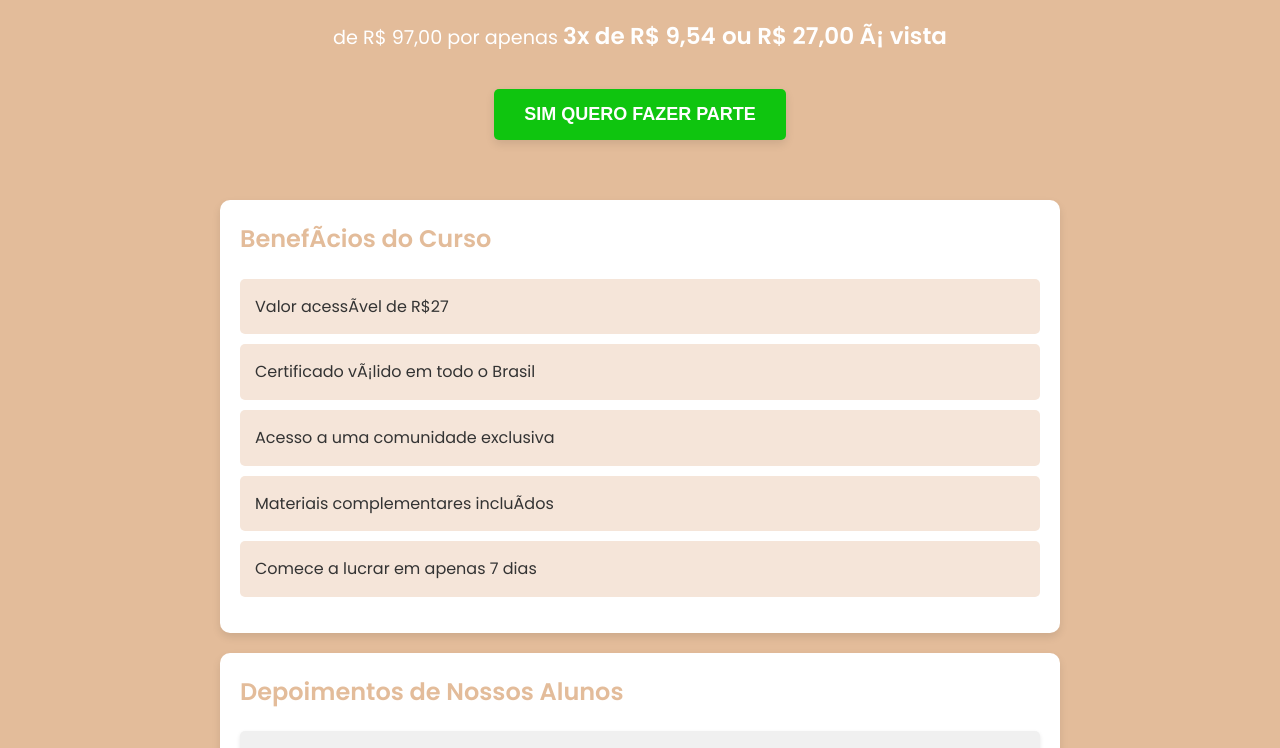
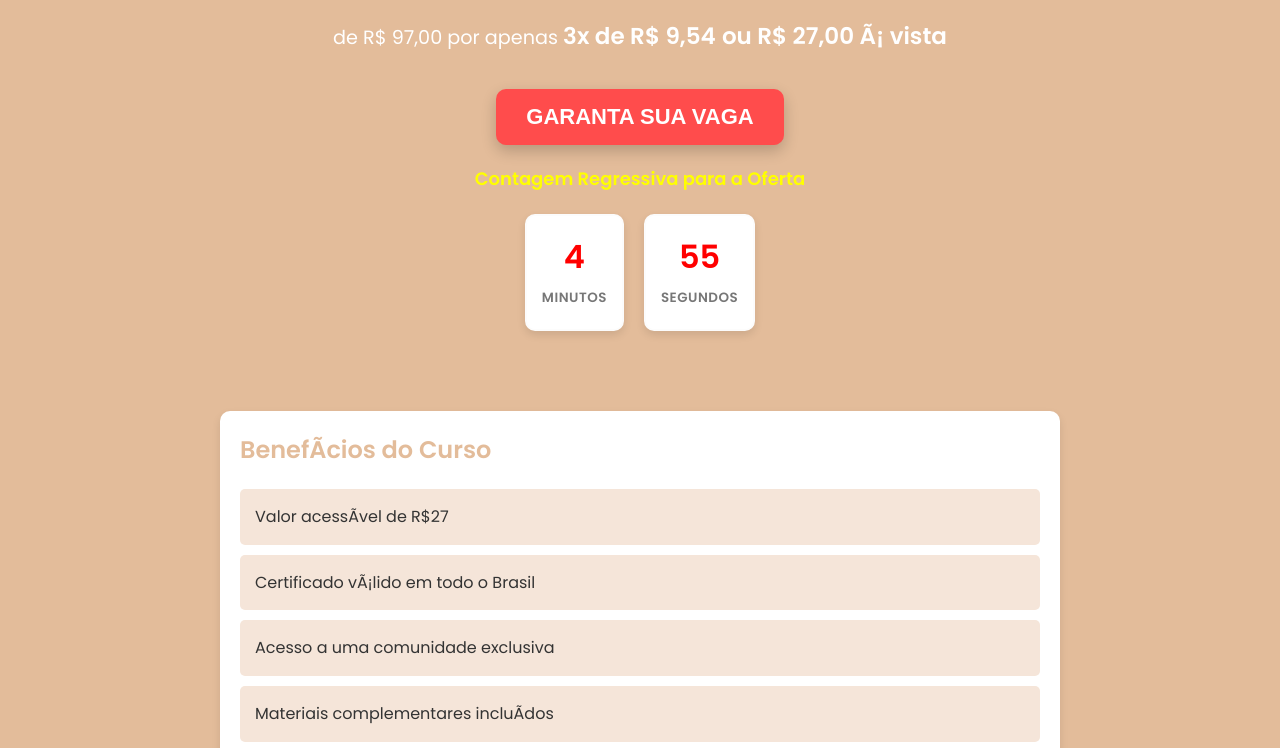
Before and after one commit to LucasCBraga/BrilhodoOlhar, a plain HTML site: page sobrancelhas/sobrancelhas.html in a window 1280 px wide. Shown: the part 1127-1875 px from the top of the page. Drawn offline with Linux system fonts and the light colour scheme; grey boxes are pictures that could not be loaded.

Commit message:
adicionando contador a pagina

```diff
--- /dev/null
+++ b/sobrancelhas/script.js
@@ -0,0 +1,23 @@
+const initialMinutes = 5; // Tempo inicial em minutos
+const countdownDate = new Date().getTime() + initialMinutes * 60 * 1000; // Data de término
+
+const x = setInterval(function() {
+    const now = new Date().getTime();
+    const distance = countdownDate - now;
+
+    // Calcula o número total de minutos e segundos restantes
+    const minutes = Math.floor(distance / (1000 * 60));
+    const seconds = Math.floor((distance % (1000 * 60)) / 1000);
+
+    // Atualiza os elementos com a contagem regressiva
+    document.getElementById("minutes").innerHTML = minutes;
+    document.getElementById("seconds").innerHTML = seconds;
+
+    // Quando a contagem regressiva termina
+    if (distance < 0) {
+        clearInterval(x);
+        document.getElementById("minutes").innerHTML = "0";
+        document.getElementById("seconds").innerHTML = "0";
+        document.getElementById("countdown").innerHTML = "Oferta Expirada";
+    }
+}, 1000);
--- a/sobrancelhas/sobrancelhas.css
+++ b/sobrancelhas/sobrancelhas.css
@@ -54,34 +54,109 @@ header p {
     border: none;
 }
 /* Estilos para o botão de compra */
+.btn-container {
+    padding-bottom: 20px;
+}
+
 .btn-comprar {
-    background-color: rgb(15, 197, 15); /* Cor de fundo chamativa */
-    color: white; /* Cor do texto */
-    border: none; /* Remover bordas */
-    padding: 15px 30px; /* Espaçamento interno */
-    font-size: 18px; /* Tamanho da fonte */
-    font-weight: bold; /* Negrito */
-    border-radius: 5px; /* Bordas arredondadas */
-    cursor: pointer; /* Cursor de mãozinha */
-    transition: background-color 0.3s, transform 0.3s; /* Transições suaves */
-    box-shadow: 0 4px 10px rgba(0, 0, 0, 0.1); /* Sombra para dar destaque */
-    margin-top: 15px; /* Espaçamento superior */
+    background-color: #ff4c4c; /* Cor de fundo mais chamativa */
+    color: white;
+    border: none;
+    padding: 15px 30px;
+    font-size: 22px;
+    font-weight: bold;
+    border-radius: 10px;
+    cursor: pointer;
+    transition: background-color 0.3s, transform 0.3s;
+    box-shadow: 0 6px 15px rgba(0, 0, 0, 0.2); /* Sombra mais intensa */
+    margin-top: 15px;
 }
 
 .btn-comprar:hover {
-    background-color: rgb(15, 197, 15); /* Cor de fundo ao passar o mouse */
-    transform: scale(1.15); /* Leve aumento de tamanho ao passar o mouse */
+    background-color: #ff9800; /* Cor de fundo mais vibrante ao passar o mouse */
+    transform: scale(1.1); /* Aumento mais perceptível */
 }
 
 .btn-comprar:active {
-    background-color: rgb(15, 197, 15); /* Cor de fundo ao clicar */
-    transform: scale(0.98); /* Leve redução de tamanho ao clicar */
+    background-color: #e64a19; /* Cor ao clicar */
+    transform: scale(0.98);
 }
 
-.btn-container {
+.contador-texto {
+    font-size: 18px;
+    color: yellow;
+}
+
+#countdown {
     display: flex;
-    justify-content: center;
-    align-items: center;
+    gap: 20px;
+    font-size: 24px;
+    font-weight: bold;
+    color: #333;
+    justify-content: center; /* Centraliza o conteúdo */
+    margin: 20px 0; /* Adiciona margem para espaçamento */
+}
+
+.time-unit {
+    text-align: center;
+    padding: 15px;
+    border: 2px solid #fcfcfc;
+    border-radius: 10px;
+    background-color: #fff;
+    box-shadow: 0 4px 8px rgba(0, 0, 0, 0.1);
+    font-size: 0.7em; /* Aumenta o tamanho da fonte */
+    color: red;
+}
+
+#minutes {
+    font-size: 32px;
+}
+
+#seconds {
+    font-size: 32px;
+}
+
+.time-unit span {
+    display: block;
+    margin-bottom: 5px; /* Espaçamento entre o número e o rótulo */
+}
+
+.label {
+    font-size: 0.8em;
+    color: #777;
+    text-transform: uppercase; /* Transforma o texto em maiúsculas */
+    letter-spacing: 0.5px; /* Espaçamento entre letras */
+}
+
+/* Estilo para quando a contagem regressiva está próxima do fim */
+#countdown.near-expiry .time-unit {
+    border-color: #ff4c4c; /* Cor da borda quando perto do fim */
+    color: #ff4c4c; /* Cor do texto quando perto do fim */
+}
+
+/* Estilos para quando a contagem regressiva termina */
+#countdown.expired {
+    font-size: 24px;
+    font-weight: bold;
+    color: #ff4c4c; /* Cor para "Oferta Expirada" */
+    text-align: center;
+    margin: 20px 0;
+}
+
+
+/* Estilo para quando a contagem regressiva está próxima do fim */
+#countdown.near-expiry .time-unit {
+    border-color: #ff4c4c; /* Cor da borda quando perto do fim */
+    color: #ff4c4c; /* Cor do texto quando perto do fim */
+}
+
+/* Estilos para quando a contagem regressiva termina */
+#countdown.expired {
+    font-size: 24px;
+    font-weight: bold;
+    color: #ff4c4c; /* Cor para "Oferta Expirada" */
+    text-align: center;
+    margin: 20px 0;
 }
 
 
--- a/sobrancelhas/sobrancelhas.html
+++ b/sobrancelhas/sobrancelhas.html
@@ -47,8 +47,21 @@
         <big>
                <b> ou R$ 27,00 á vista</b></big></p>
             <div class="btn-container">
-                <button class="btn-comprar" onclick="window.location.href='https://pay.celetus.com/LYA8V1TU?afid=3VYPLDM7'">SIM QUERO FAZER PARTE</button>
+                <button class="btn-comprar" onclick="window.location.href='https://pay.celetus.com/LYA8V1TU?afid=3VYPLDM7'">GARANTA SUA VAGA</button>
             </div>
+            <h1 class="contador-texto">Contagem Regressiva para a Oferta</h1>
+    <div id="countdown">
+        <div class="time-unit">
+            <span id="minutes"></span>
+            <span class="label">Minutos</span>
+        </div>
+        <div class="time-unit">
+            <span id="seconds"></span>
+            <span class="label">Segundos</span>
+        </div>
+    </div>
+
+            <script src="./script.js"></script>
 
         </header>
 
```
